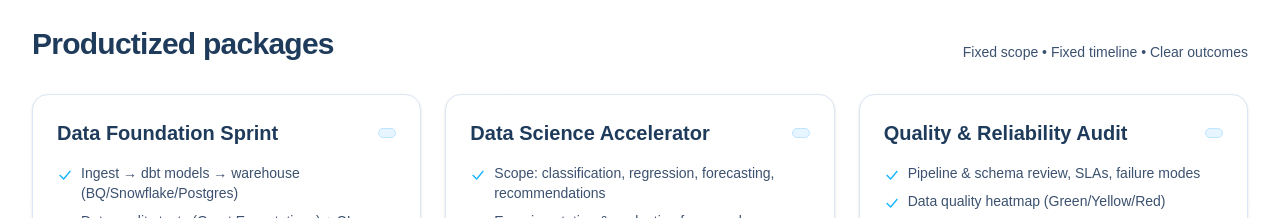
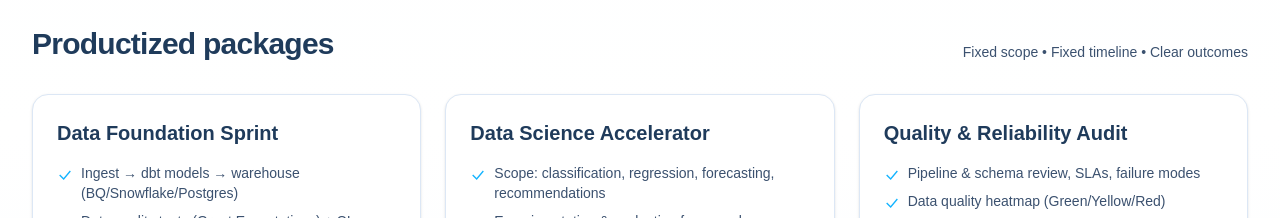
Before and after one commit to iaayushgupta/fractional-landing-page, a Next.js app: page / in a window 1280 px wide. Shown: the part 2080-2298 px from the top of the page. Built offline with nearby package versions, Linux system fonts and the light colour scheme.

Commit message:
new changes

```diff
--- a/app/LandingPage.tsx
+++ b/app/LandingPage.tsx
@@ -17,6 +17,7 @@ export default function LandingPage() {
   const packages = [
     {
       name: "Data Foundation Sprint",
+
       bullets: [
         "Ingest → dbt models → warehouse (BQ/Snowflake/Postgres)",
         "Data quality tests (Great Expectations) + CI",
@@ -27,6 +28,7 @@ export default function LandingPage() {
     },
     {
       name: "Data Science Accelerator",
+
       bullets: [
         "Scope: classification, regression, forecasting, recommendations",
         "Experimentation & evaluation framework; champion/challenger",
@@ -197,8 +199,6 @@ export default function LandingPage() {
               <div key={p.name} className="rounded-2xl bg-white border border-[#DCE7F5] p-6 shadow-sm flex flex-col">
                 <div className="flex items-center justify-between">
                   <h3 className="text-xl font-semibold">{p.name}</h3>
-                  <span className="text-xs rounded-full bg-[#E6F5FF] text-[#0B6BCB] px-2 py-1 border border-[#BFE6FF]">
-                  </span>
                 </div>
                 <ul className="mt-4 space-y-2 text-sm text-[#3B516F]">
                   {p.bullets.map((b, i) => (
```
